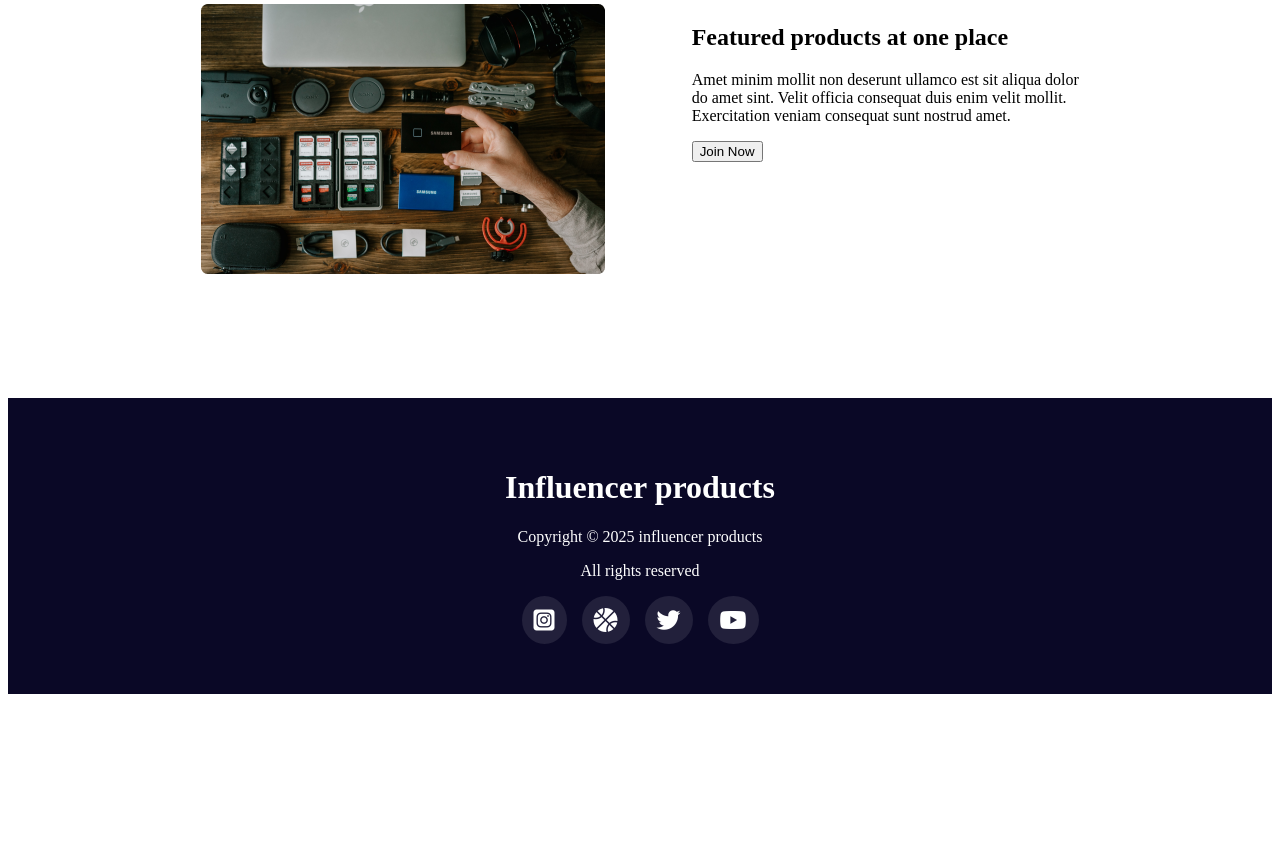
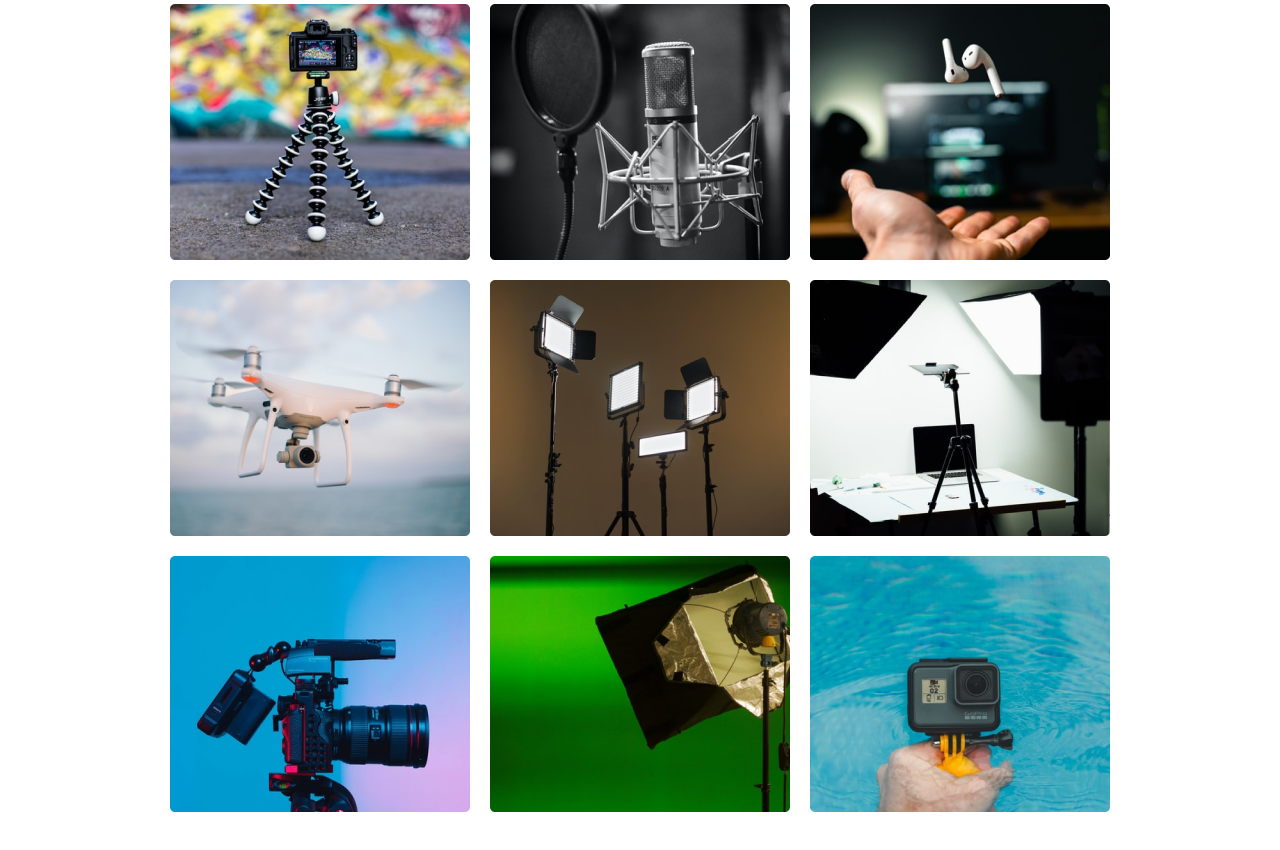
Before and after one commit to iam-yeasin/influencer-gear, a plain HTML site: page index.html in a window 1280 px wide. Shown: the part 978-1828 px from the top of the page. Before the commit the page ends 1680 px from the top, so only its background shows below. Drawn offline with Linux system fonts and the light colour scheme.

Commit message:
basic products list added using grid

```diff
--- a/images/style.css
+++ b/images/style.css
@@ -1,3 +1,4 @@
+
 
 
 /* nav styles */
@@ -92,3 +93,11 @@ nav ul li{
   padding: 12px;
   border-radius: 50%;
 }
+
+.product-grid{
+  display: grid;
+  grid-template-columns: repeat(3, auto);
+  gap: 20px;
+  justify-content: center;
+  margin-bottom: 200px;
+}
--- a/index.html
+++ b/index.html
@@ -68,6 +68,17 @@
     <main>
         <section>
             <h1 class="grid-title">Popular Collection</h1>
+            <div class="product-grid">
+                <img src="images/tripod.png" alt="">
+                <img src="images/mic.png" alt="">
+                <img src="images/airpod.png" alt="">
+                <img src="images/drone.png" alt="">
+                <img src="images/lights.png" alt="">
+                <img src="images/setup.png" alt="">
+                <img src="images/camera.png" alt="">
+                <img src="images/single-light.png" alt="">
+                <img src="images/action.png" alt="">
+            </div>
         </section>
 
 
```
